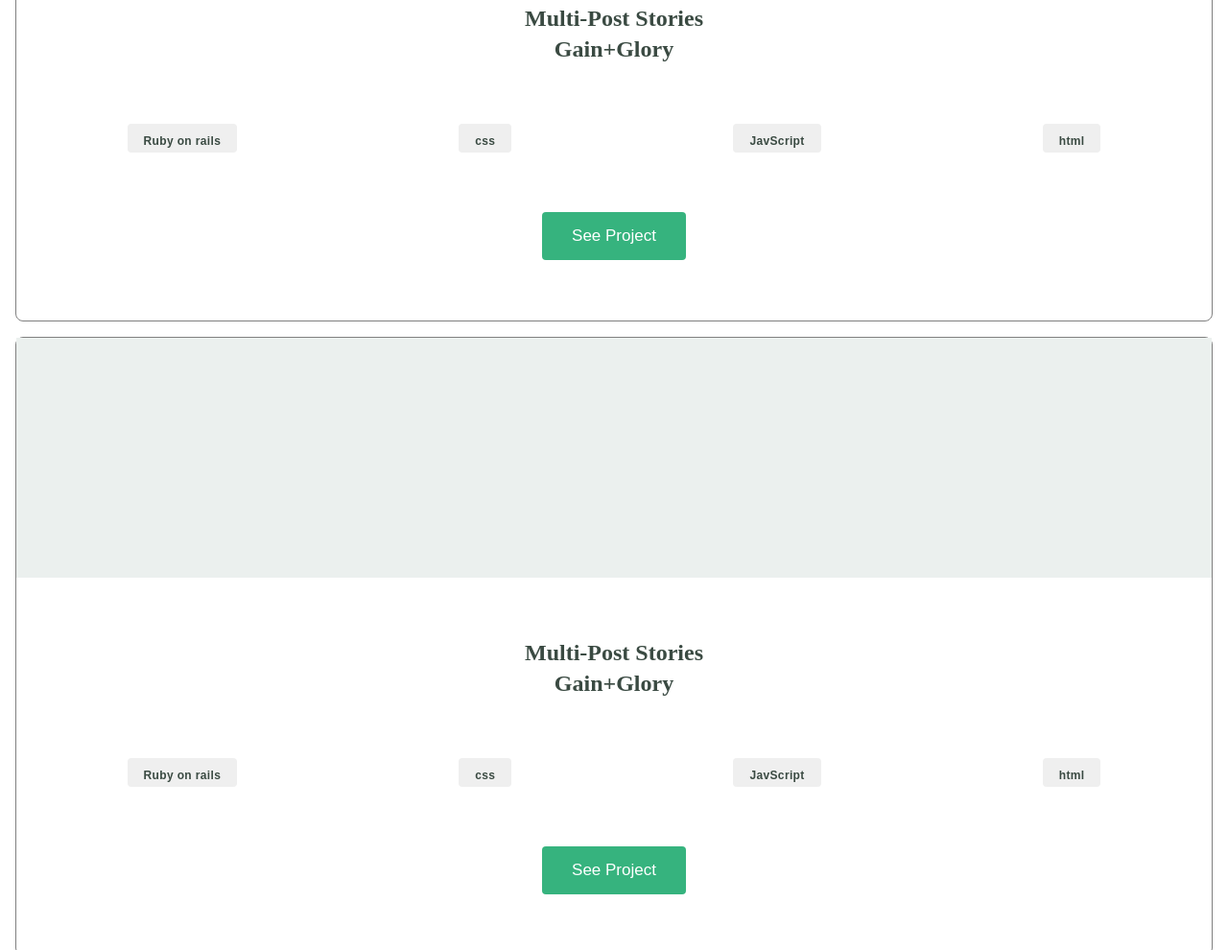
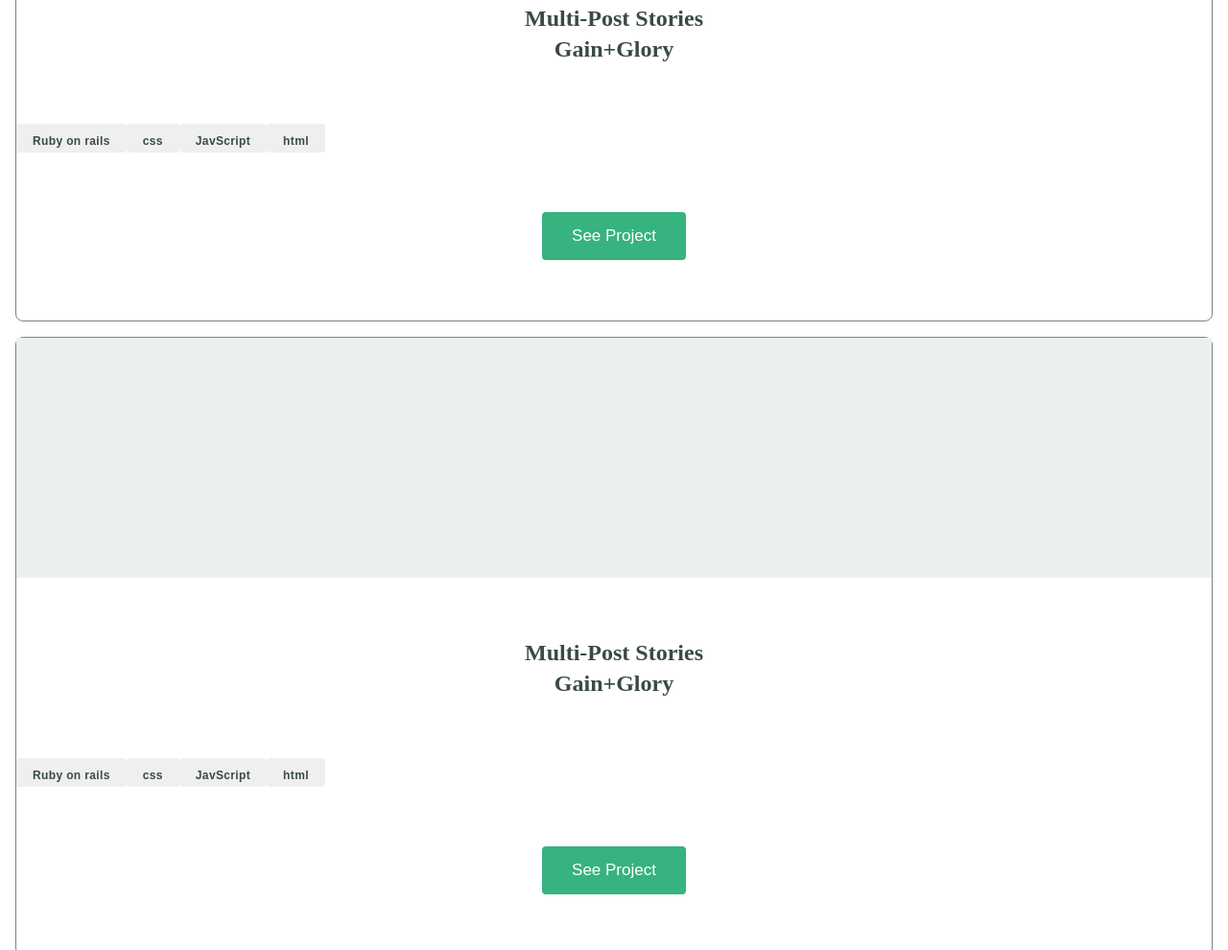
Before and after one commit to JansueT/Portfolio, a website: page index.html in a window 1280 px wide. Shown: the part 1179-2169 px from the top of the page at 96% size. Drawn offline with Linux system fonts and the light colour scheme.

Commit message:
added float in css

```diff
--- a/style.css
+++ b/style.css
@@ -302,7 +302,8 @@
 }
 
 .eylem {
-  display: flex;
+  /* display: flex; */
+  float: left;
 }
 
 .eylemm {
@@ -321,6 +322,7 @@
   flex: none;
   order: 0;
   flex-grow: 0;
+  float: left;
 }
 
 .btn1 {
```
